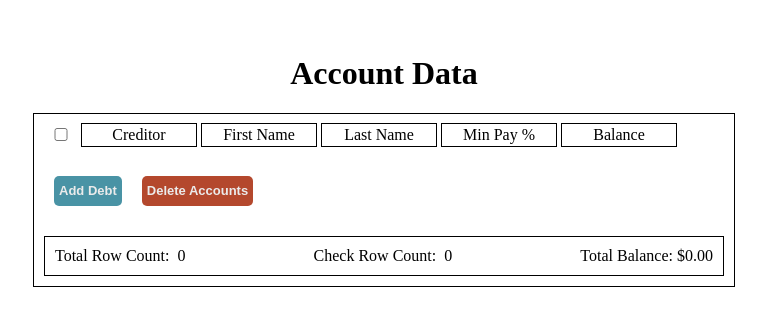
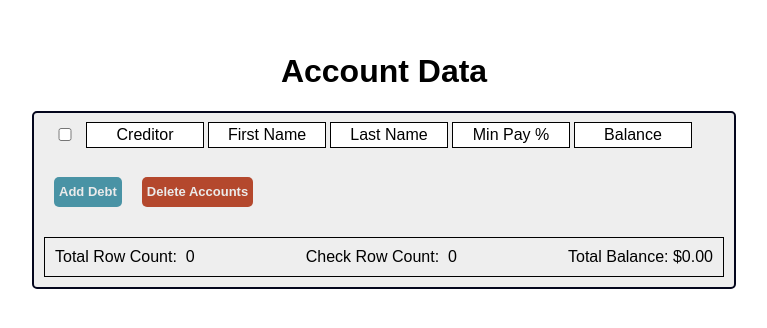
Before and after one commit to samuelberston/strategic-js-test, a React app: page / in a window 1280 px wide. Shown: the part 240-568 px from the top of the page, without its empty margins (256-1023 px from the left). Built offline with nearby package versions, Linux system fonts and the light colour scheme; no server answers.

Commit message:
css tweaks

```diff
--- a/client/src/components/Account.module.css
+++ b/client/src/components/Account.module.css
@@ -11,15 +11,17 @@
   font-size: 14px;
   font-family: Arial, Helvetica, sans-serif;
   color: rgb(66, 66, 66);
-  padding: 2px;
+  padding: 3px;
   margin: 2px;
   display: flex;
   justify-content: center;
   align-items: center;
   border: 1px solid rgb(165, 165, 165);
+  background-color: white;
 }
 
 #select {
+  background-color: rgb(238, 238, 238);
   border: none;
   width: 30px;
 }
@@ -33,7 +35,7 @@
   font-weight: 800;
   font-size: 16px;
   height: min-content;
-  background-color: white;
+  background-color: rgba(255, 255, 255, 0);
   transition: all 0.2s ease;
 }
 
--- a/client/src/components/App.module.css
+++ b/client/src/components/App.module.css
@@ -2,29 +2,34 @@
   display: flex;
   width: 700px;
   flex-direction: column;
-  border: 1px solid black;
+  border: 2px solid rgb(4, 6, 29);
+  border-radius: 5px;
+  background-color: rgb(238, 238, 238);
 }
 
 .columns {
   display: flex;
   flex-direction: row;
   justify-content: flex-start;
-  MARGIN: 7px;
+  margin: 7px;
+  margin-left: 10px;
 }
 
 .column {
   width: 110px;
-  padding: 2px;
+  padding: 3px;
   margin: 2px;
   border: 1px solid black;
   display: flex;
   justify-content: center;
   align-items: center;
+  background-color: white;
 }
 
 #selectAll {
   border: none;
   width: 30px;
+  background-color: rgb(238, 238, 238);
 }
 
 .accountData {
--- a/public/styles.css
+++ b/public/styles.css
@@ -5,4 +5,5 @@
   flex-direction: column;
   align-items: center;
   justify-content: center;
+  font-family: Arial, Helvetica, sans-serif;
 }
```
Also changed, not shown: public/bundle.js.
